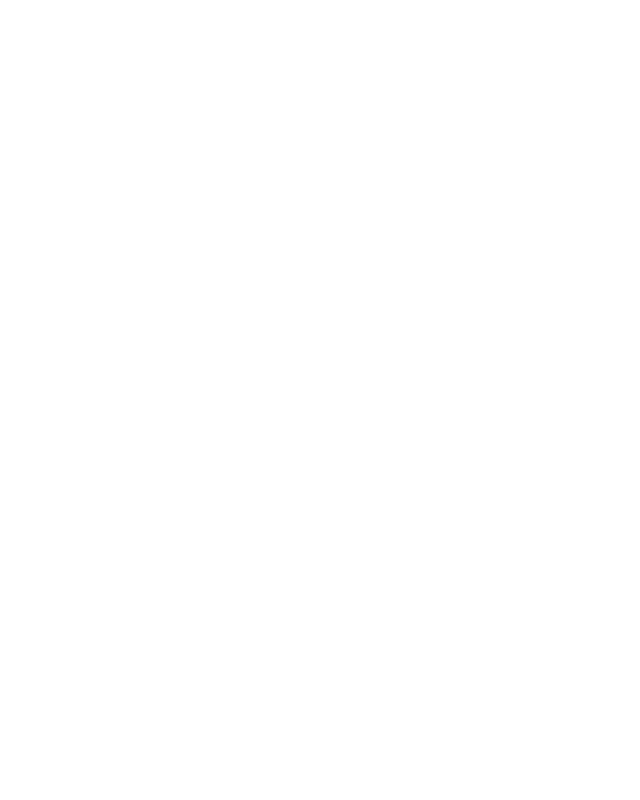
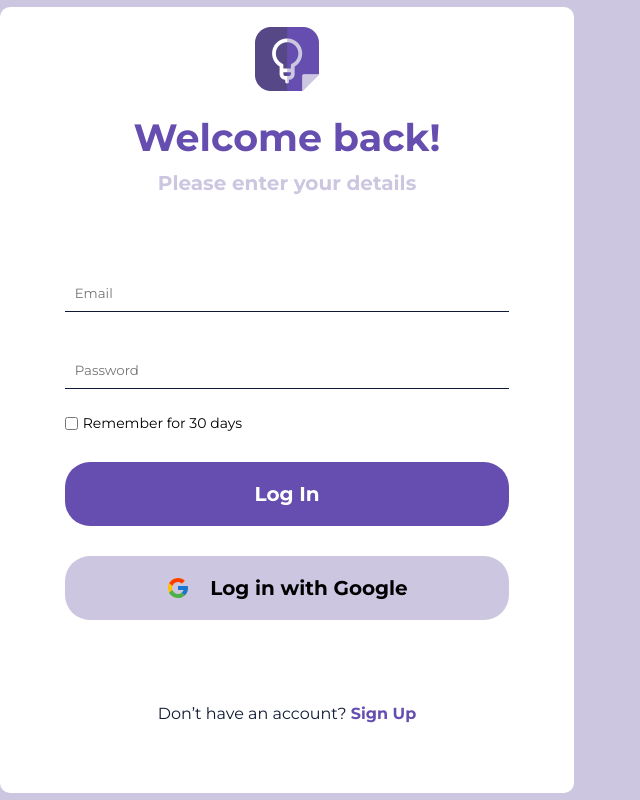
Before and after one commit to ShermanPI/Keeper, a React (Vite) app: page /login in a window 1280 px wide. Before the commit this address had no page. Shown: the whole page, without its empty margins (0-640 px from the left). Built offline with nearby package versions, Linux system fonts and the light colour scheme.

Commit message:
feat: :construction: add login and Form component

```diff
--- a/src/App.jsx
+++ b/src/App.jsx
@@ -2,12 +2,15 @@
 import { Routes, Route } from 'react-router-dom'
 import Index from './components'
 import Home from './routes/Home'
+import Login from './components/Login/Login'
+import './assets/styles/reset.css'
 
 function App () {
   return (
     <>
       <Routes>
         <Route path='/' element={<Index />} />
+        <Route path='/login' element={<Login />} />
         <Route path='/home' element={<Home />} />
       </Routes>
     </>
--- /dev/null
+++ b/src/components/Form/Form.css
@@ -0,0 +1,130 @@
+
+.title{
+    font-size: 1.6rem;
+}
+.buttonPrimary{
+    background-color: var(--primary-color);
+    color: #fff;
+    cursor: pointer;
+}
+
+.buttonPrimary:hover{
+    background-color: #7f64da;
+}
+
+.buttonPrimaryLigth{
+    background-color: var(--light-color);
+    color: #000;
+    cursor: pointer;
+
+}
+
+.Form__submit--div{
+    display: flex;
+    width: 100%;
+    margin-top: 5rem;
+}
+
+.Form__submit--h1{
+    margin-left: 2rem;
+    font-size: 2rem;
+}
+
+.Form{
+    display: flex;
+    flex-direction: column;
+    align-items: center;
+    justify-content: center;
+    width: 100%;
+    padding: 3rem 0;
+    margin-top: 1rem;
+
+}
+
+.Form__submit--button{
+    width: 90%;
+    margin-top: 3rem;
+    padding: 2rem;
+    border: none;
+    border-radius: 2.5rem;
+    font-size: 2rem;
+    font-weight: 700;
+}
+
+
+.Form__submit--google{
+    display: flex;
+    align-items: center;
+    justify-content: center;
+    font-size: 2rem;
+}
+
+.Form__remember{
+    width: 90%;
+    margin-top: 2.5rem;
+    display: flex;
+    align-items: center;
+}
+
+.Form__remember--label{
+    margin-left: .5rem;
+    font-size: 1.4rem;
+}
+
+.Form__session{
+    display: flex;
+    width: 100%;
+    justify-content: center;
+}
+
+.Form__session--input{
+    width: 90%;
+    padding: 1rem;
+    border: none;
+    border-bottom: solid .1rem var( --secondary-color);
+    outline: none;
+    margin-top: 4rem;
+}
+
+.Form__session--input:focus{
+    border-bottom: solid .1rem rgb(10, 104, 225);
+}
+
+.Form__submit{
+    display: flex;
+    flex-direction: column;
+    align-items: center;
+    justify-content: center;
+    width: 100%;
+}
+
+.Form__signUp{
+    width: 90%;
+    /* display: flex;
+    align-items: center;
+    justify-content: center; */
+    position: absolute;
+    bottom: 7rem;
+    text-align: center;
+}
+
+.Form__signUp--h1{
+    font-size: 1.6rem;
+    font-weight: 400;
+    color: var(--secondary-color);
+}
+
+.Form__signUp--span{
+    color: var(--primary-color);
+    font-weight: 700;
+}
+
+@media screen and (max-width: 765px) {
+
+
+
+
+}
+
+
+/* Form Sign In */
--- /dev/null
+++ b/src/components/Form/FormSignIn.jsx
@@ -0,0 +1,33 @@
+import React from 'react'
+import './Form.css'
+import { Google } from './assets/svg'
+const FormSignIn = () => {
+  return (
+    <form className='Form'>
+
+      <div className='Form__session'>
+        <input className='Form__session--input' name='email' type='text' placeholder='Email' />
+      </div>
+      <div className='Form__session'>
+        <input className='Form__session--input' name='password' type='password' placeholder='Password' />
+      </div>
+
+      <div className='Form__remember'>
+        <input name='checkbox--form' type='checkbox' />
+        <label className='Form__remember--label'>Remember for 30 days</label>
+      </div>
+      <div className='Form__submit'>
+        <button className='Form__submit--button buttonPrimary'>Log In</button>
+        <div className='Form__submit--google Form__submit--button buttonPrimaryLigth'>
+          <Google />
+          <h1 className='title Form__submit--h1'>Log in with Google</h1>
+        </div>
+      </div>
+      <div className='Form__signUp'>
+        <h1 className='Form__signUp--h1'>Don’t have an account? <span className='Form__signUp--span'>Sign Up</span></h1>
+      </div>
+    </form>
+  )
+}
+
+export default FormSignIn
--- /dev/null
+++ b/src/components/Form/assets/svg.jsx
@@ -0,0 +1,9 @@
+import React from 'react'
+
+const Google = () => {
+  return (
+    <svg xmlns='http://www.w3.org/2000/svg' viewBox='0 0 48 48' width='24px' height='24px'><path fill='#FFC107' d='M43.611,20.083H42V20H24v8h11.303c-1.649,4.657-6.08,8-11.303,8c-6.627,0-12-5.373-12-12c0-6.627,5.373-12,12-12c3.059,0,5.842,1.154,7.961,3.039l5.657-5.657C34.046,6.053,29.268,4,24,4C12.955,4,4,12.955,4,24c0,11.045,8.955,20,20,20c11.045,0,20-8.955,20-20C44,22.659,43.862,21.35,43.611,20.083z' /><path fill='#FF3D00' d='M6.306,14.691l6.571,4.819C14.655,15.108,18.961,12,24,12c3.059,0,5.842,1.154,7.961,3.039l5.657-5.657C34.046,6.053,29.268,4,24,4C16.318,4,9.656,8.337,6.306,14.691z' /><path fill='#4CAF50' d='M24,44c5.166,0,9.86-1.977,13.409-5.192l-6.19-5.238C29.211,35.091,26.715,36,24,36c-5.202,0-9.619-3.317-11.283-7.946l-6.522,5.025C9.505,39.556,16.227,44,24,44z' /><path fill='#1976D2' d='M43.611,20.083H42V20H24v8h11.303c-0.792,2.237-2.231,4.166-4.087,5.571c0.001-0.001,0.002-0.001,0.003-0.002l6.19,5.238C36.971,39.205,44,34,44,24C44,22.659,43.862,21.35,43.611,20.083z' /></svg>
+  )
+}
+
+export { Google }
--- /dev/null
+++ b/src/components/Login/Login.jsx
@@ -0,0 +1,23 @@
+import React from 'react'
+import FormSignIn from '../Form/FormSignIn'
+import './login.css'
+import logo from '../../assets/images/logo.png'
+
+const Login = () => {
+  return (
+    <main className='Content'>
+      <div className='Login'>
+        <div className='Login__logo'>
+          <img className='Login__logo--img' src={logo} alt='Logo' />
+        </div>
+        <div className='Login__title'>
+          <h1 className='Login__title--h1'>Welcome back!</h1>
+          <h2 className='Login__title--h2'>Please enter your details</h2>
+        </div>
+        <FormSignIn />
+      </div>
+    </main>
+  )
+}
+
+export default Login
--- /dev/null
+++ b/src/components/Login/login.css
@@ -0,0 +1,78 @@
+.Content{
+    width: 100%;
+    height: 100%;
+    position: fixed;
+    background-color: var(--light-color);
+    display: flex;
+    align-items: center;
+}
+
+.Login{
+    width: 100%;
+    height: 100vh;
+    background-color: #fff;
+    display: flex;
+    flex-direction: column;
+    align-items: center;
+    padding: 1rem;
+    position: relative;
+    border-radius: 1rem;
+}
+
+
+.Login__title--h1{
+    font-size: 4.8;
+    font-weight: 700;
+    color: var(--primary-color);
+}
+.Login__title--h2{
+    font-size: 2rem;
+    font-weight: 700;
+    color: var(--light-color);
+    margin-top: 1rem;
+}
+
+
+.Login__title{
+    width: 100%;
+    display: flex;
+    flex-direction: column;
+    align-items: center;
+    justify-content: center;
+}
+.Login__logo{
+    margin: 2rem;
+}
+
+.Login__logo--img{
+    width: 6.4rem;
+    height: 6.4rem;
+
+}
+
+
+
+
+
+@media screen and (min-width: 465px) {
+    .Login{
+        width: 57.4rem;
+        height: 78.6rem;
+        padding:0 4rem ;
+    }
+
+    /* .Login__title{
+        width: 100%;
+        display: flex;
+        flex-direction: column;
+        align-items: center;
+        justify-content: center;
+    } */
+
+    .Login__title--h1{
+        font-size: 3.8rem;
+    }
+
+
+
+}
--- a/src/index.css
+++ b/src/index.css
@@ -1,3 +1,11 @@
 * {
   font-family: "Montserrat", sans-serif;
 }
+
+html {
+  --primary-color: #654eb0;
+  --light-primary-color: rgba(101, 78, 176, 46);
+  --light-color: #ccc6e1;
+  --secondary-color: #101935;
+  --strong-color: #564787;
+}
```
Also changed, not shown: src/components/index.jsx (+5 -5 lines), src/components/Form/FormSignUp.jsx (added), src/components/Form/assets/icons8-logo-de-google.svg (added).
